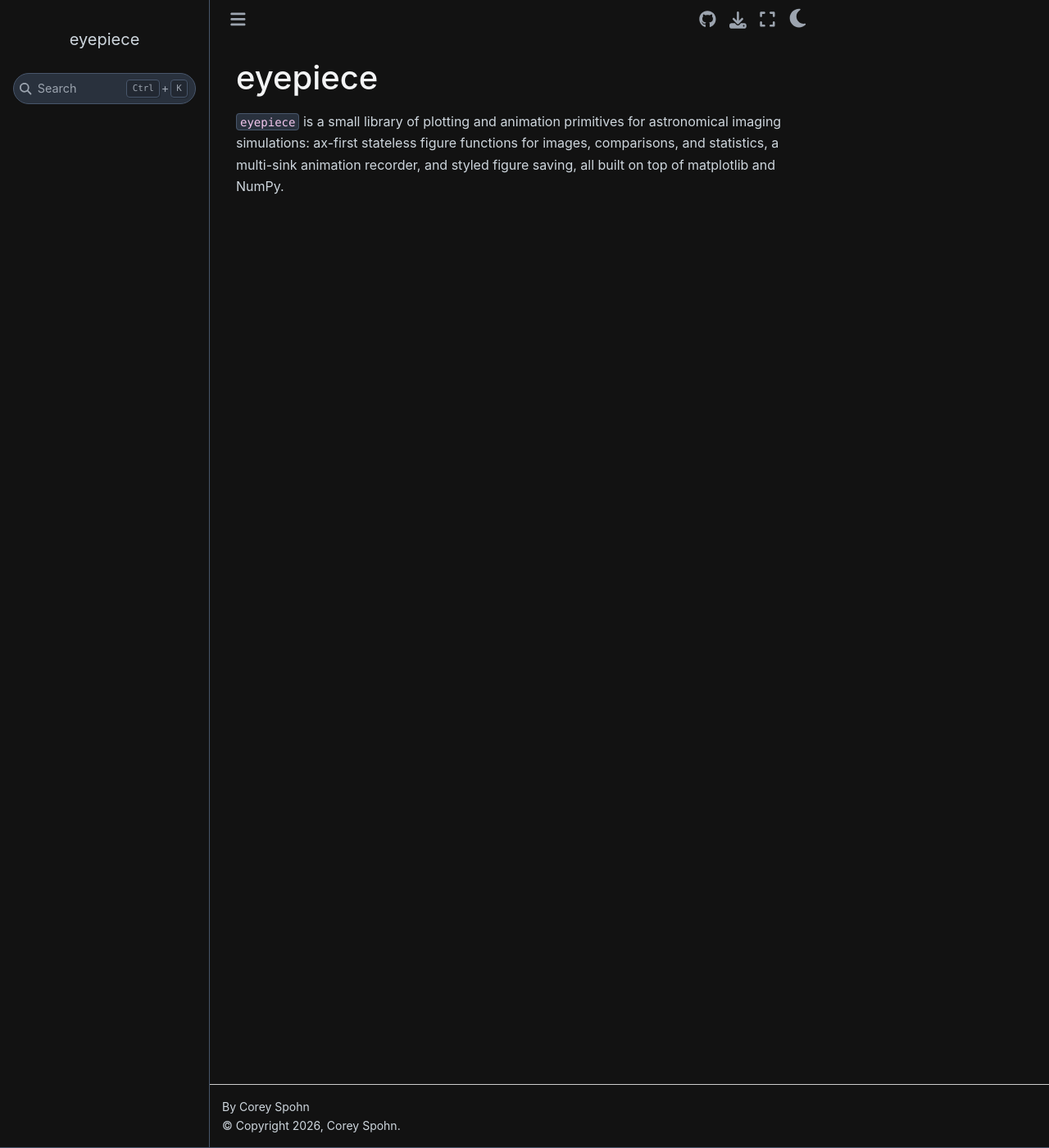
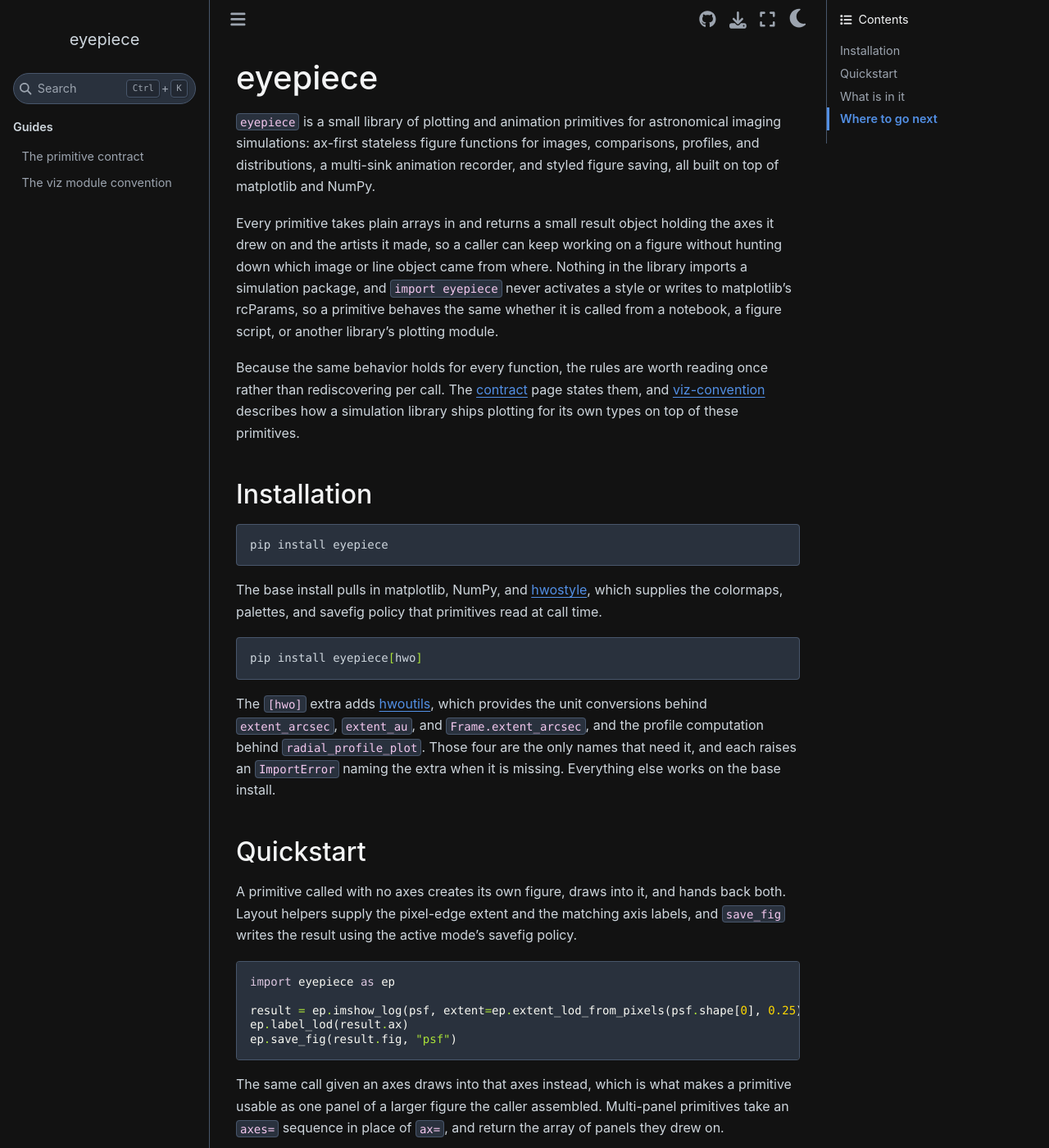
Before and after one commit to CoreySpohn/eyepiece, a Sphinx documentation site: the page built from docs/index.md, in a window 1280 px wide and 1400 px high. Shown: the whole window at 82% size. Built offline with Sphinx 7.4.7 and the Sphinx Book theme 1.1.4, drawn with Linux system fonts in a browser that asks for light colours; pages that are not in the unit, such as notebooks, are missing from menus; some of the changed text lies outside the part shown.

Commit message:
docs: add the primitive contract and viz module convention pages

````diff
--- a/docs/index.md
+++ b/docs/index.md
@@ -2,8 +2,143 @@
 
 `eyepiece` is a small library of plotting and animation primitives for
 astronomical imaging simulations: ax-first stateless figure functions for
-images, comparisons, and statistics, a multi-sink animation recorder, and
-styled figure saving, all built on top of matplotlib and NumPy.
+images, comparisons, profiles, and distributions, a multi-sink animation
+recorder, and styled figure saving, all built on top of matplotlib and NumPy.
+
+Every primitive takes plain arrays in and returns a small result object
+holding the axes it drew on and the artists it made, so a caller can keep
+working on a figure without hunting down which image or line object came
+from where. Nothing in the library imports a simulation package, and
+`import eyepiece` never activates a style or writes to matplotlib's
+rcParams, so a primitive behaves the same whether it is called from a
+notebook, a figure script, or another library's plotting module.
+
+Because the same behavior holds for every function, the rules are worth
+reading once rather than rediscovering per call. The
+{doc}`contract <contract>` page states them, and
+{doc}`viz-convention <viz-convention>` describes how a simulation library
+ships plotting for its own types on top of these primitives.
+
+## Installation
+
+```bash
+pip install eyepiece
+```
+
+The base install pulls in matplotlib, NumPy, and
+[hwostyle](https://github.com/HabitableWorldsObservatory/hwostyle), which
+supplies the colormaps, palettes, and savefig policy that primitives read at
+call time.
+
+```bash
+pip install eyepiece[hwo]
+```
+
+The `[hwo]` extra adds
+[hwoutils](https://github.com/CoreySpohn/hwoutils), which provides the unit
+conversions behind `extent_arcsec`, `extent_au`, and `Frame.extent_arcsec`,
+and the profile computation behind `radial_profile_plot`. Those four are the
+only names that need it, and each raises an `ImportError` naming the extra
+when it is missing. Everything else works on the base install.
+
+## Quickstart
+
+A primitive called with no axes creates its own figure, draws into it, and
+hands back both. Layout helpers supply the pixel-edge extent and the
+matching axis labels, and `save_fig` writes the result using the active
+mode's savefig policy.
+
+```python
+import eyepiece as ep
+
+result = ep.imshow_log(psf, extent=ep.extent_lod_from_pixels(psf.shape[0], 0.25))
+ep.label_lod(result.ax)
+ep.save_fig(result.fig, "psf")
+```
+
+The same call given an axes draws into that axes instead, which is what
+makes a primitive usable as one panel of a larger figure the caller
+assembled. Multi-panel primitives take an `axes=` sequence in place of
+`ax=`, and return the array of panels they drew on.
+
+```python
+import matplotlib.pyplot as plt
+
+fig, axes = plt.subplots(1, 3, layout="constrained")
+row = ep.compare_row([before, after, model], titles=["Before", "After", "Model"], axes=axes)
+```
+
+Because a result carries the artists it made, animating a figure is a matter
+of mutating them rather than redrawing. Image primitives that transform their
+data before display also return an `.update` that re-applies the same
+transform, so a frame costs one `set_data` call.
+
+```python
+result = ep.imshow_log(cube[0])
+
+
+def draw(fig, k):
+    result.update(cube[k])
+
+
+ep.animate(result.fig, draw, len(cube), fps=10).save("run.mp4", "run.gif")
+```
+
+`animate` binds a figure, a draw function, and a frame source, and renders
+one pass into every sink named in `.save`. When the frames come from a loop
+the caller already owns, a simulation stepping forward for instance, use
+`record` instead and take a frame whenever there is something to show.
+
+```python
+with ep.record(result.fig, "run.mp4", "run.gif", fps=10) as rec:
+    for state in simulation:
+        result.update(state.image)
+        rec.frame()
+    rec.hold(8)
+```
+
+## What is in it
+
+Every public name is importable straight from `eyepiece`; the submodules
+that implement them are internal organization. The full signatures live in
+the API reference, and the groups are:
+
+- **Images.** `imshow_log`, `imshow_diverging`, `show_field` for a complex
+  field as real, imaginary, amplitude, and phase panels, `compare_row` for
+  several images under one shared norm and colorbar, and `triptych` for A,
+  B, and a ratio or residual panel.
+- **Distributions.** `corner`, `corner_overlay`, `hist_vs_pdf`, and
+  `cov_ellipse`.
+- **Profiles.** `plot_radial`, `plot_contrast_curve`, and
+  `radial_profile_plot`.
+- **Scenes.** `trail`, `sky_fan`, and `fading_track`.
+- **Schematics.** `rail` for an optical train built from a plain
+  `(label, glyph)` list over the `GLYPHS` vocabulary, and `schematic`, a
+  preset wrapper over it.
+- **Layout.** `extent_lod`, `extent_lod_from_pixels`, `extent_arcsec`,
+  `extent_au`, the matching `label_lod`, `label_arcsec`, and `label_au`, plus
+  `Frame` and `SourceStyles` for keeping several panels of one scene
+  consistent.
+- **Output.** `save_fig`, the `record` context manager, `animate` and the
+  `Animation` it returns, and `PRESETS` of measured fps and dpi pairs.
+- **Vocabularies.** `ARTIST_KEYS`, the key set a result's `artists` dict
+  draws from, alongside `PlotResult` and `MosaicResult` themselves.
+
+## Where to go next
+
+Read {doc}`contract <contract>` to predict what any primitive will do with
+the arguments you hand it and what you get back. Read
+{doc}`viz-convention <viz-convention>` if you maintain a simulation library
+and want its own types to plot themselves without eyepiece ever learning
+about them. The API reference documents every signature.
+
+```{toctree}
+:maxdepth: 2
+:caption: Guides
+
+contract
+viz-convention
+```
 
 ```{toctree}
 :maxdepth: 2
````
Also changed, not shown: docs/contract.md (added, +226 -0 lines), docs/viz-convention.md (added, +298 -0 lines).
